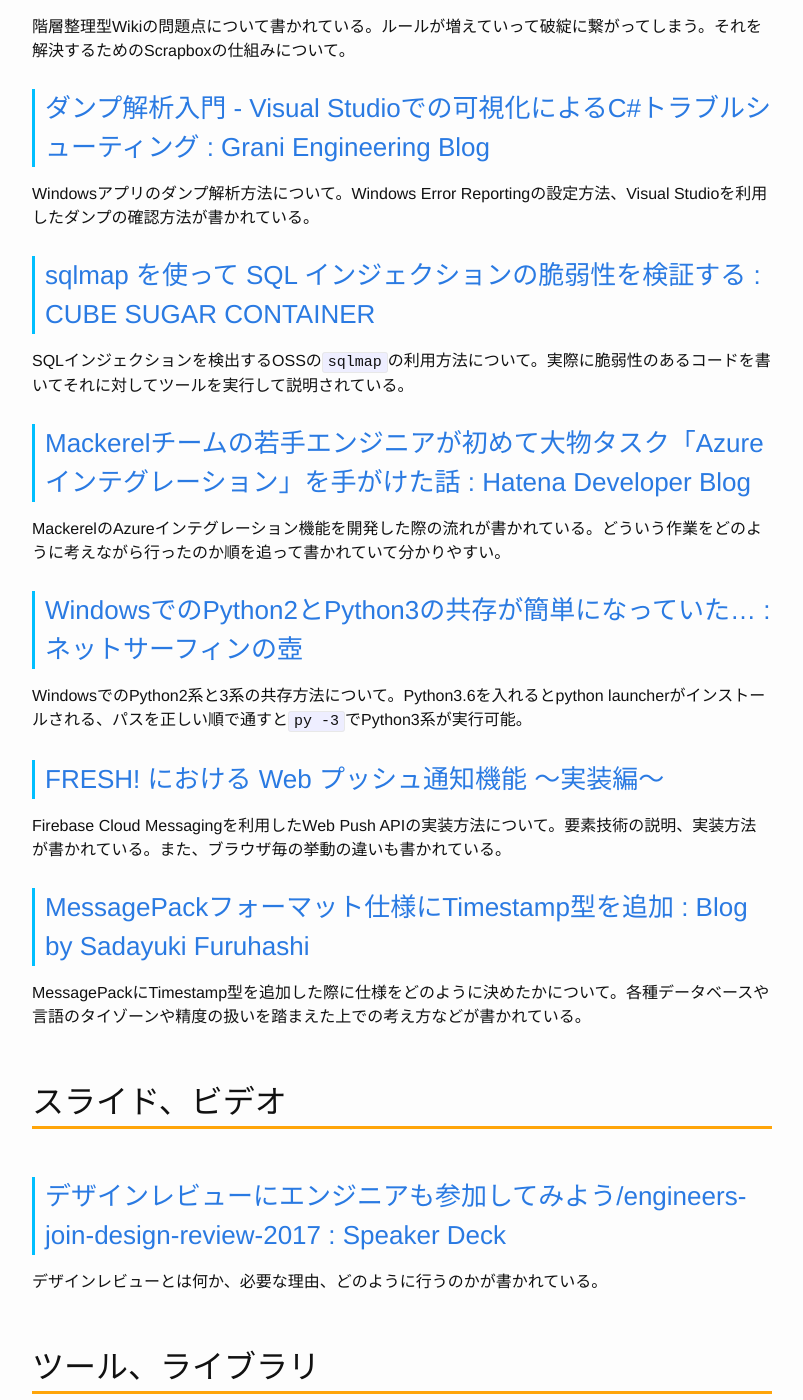
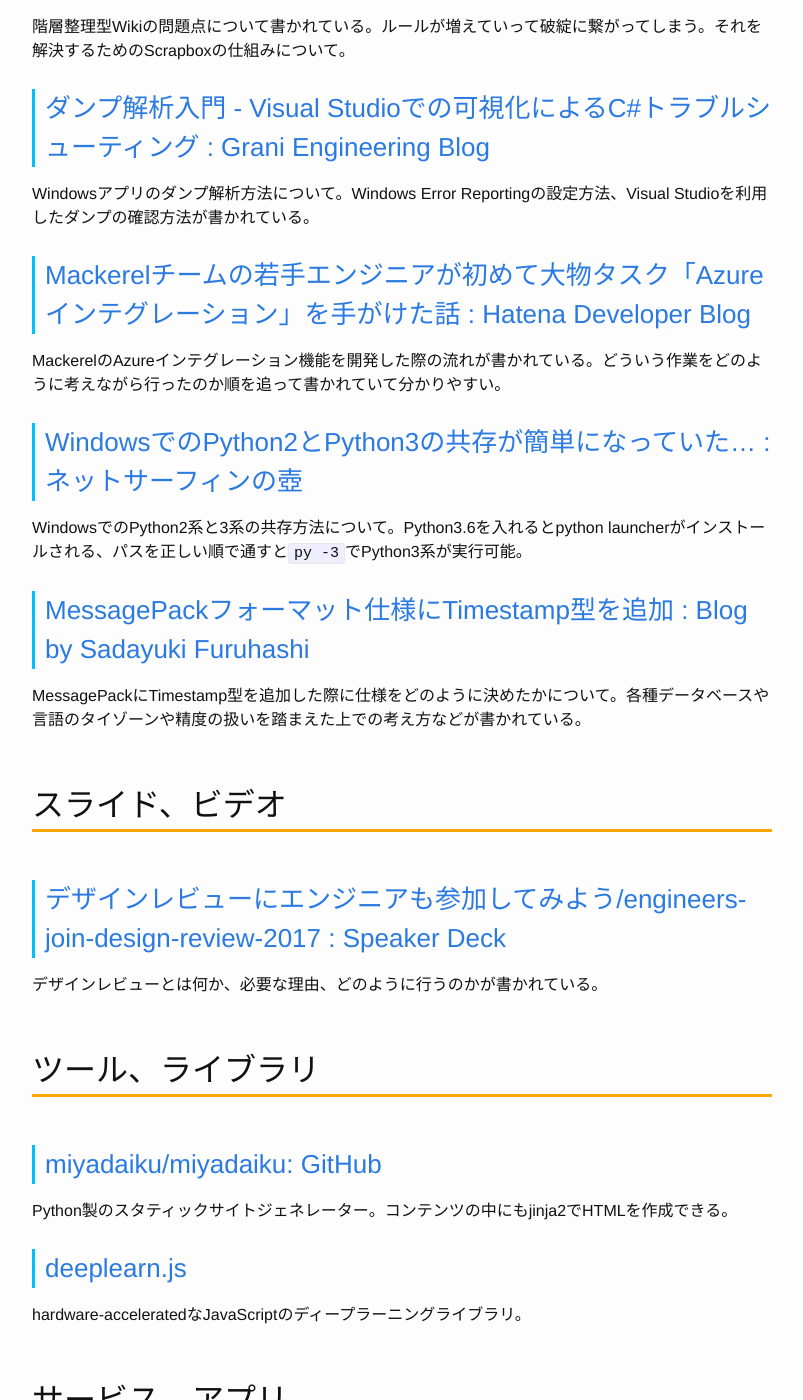
Before and after one commit to Gather-Tech/Gather-Tech.github.io, a Jekyll site: the page built from _posts/2017/2017-08-14-Gather59.md, in a window 1280 px wide and 1400 px high, scrolled down 1514 px. Shown: the whole window, without its empty margins (238-1041 px from the left). Built offline with Jekyll 4.4.1, drawn with Linux system fonts in a browser that asks for light colours.

Commit message:
Reduced articles

```diff
--- a/_posts/2017/2017-08-14-Gather59.md
+++ b/_posts/2017/2017-08-14-Gather59.md
@@ -39,10 +39,6 @@
 
 Windowsアプリのダンプ解析方法について。Windows Error Reportingの設定方法、Visual Studioを利用したダンプの確認方法が書かれている。
 
-### [sqlmap を使って SQL インジェクションの脆弱性を検証する : CUBE SUGAR CONTAINER](http://blog.amedama.jp/entry/2017/08/06/214443)
-
-SQLインジェクションを検出するOSSの`sqlmap`の利用方法について。実際に脆弱性のあるコードを書いてそれに対してツールを実行して説明されている。
-
 ### [Mackerelチームの若手エンジニアが初めて大物タスク「Azureインテグレーション」を手がけた話 : Hatena Developer Blog](http://developer.hatenastaff.com/entry/2017/08/08/120000)
 
 MackerelのAzureインテグレーション機能を開発した際の流れが書かれている。どういう作業をどのように考えながら行ったのか順を追って書かれていて分かりやすい。
@@ -50,10 +46,6 @@
 ### [WindowsでのPython2とPython3の共存が簡単になっていた… : ネットサーフィンの壺](http://blog.livedoor.jp/aiko_tech/archives/3067595.html)
 
 WindowsでのPython2系と3系の共存方法について。Python3.6を入れるとpython launcherがインストールされる、パスを正しい順で通すと`py -3`でPython3系が実行可能。
-
-### [FRESH! における Web プッシュ通知機能 〜実装編〜](https://developers.cyberagent.co.jp/blog/archives/9662/)
-
-Firebase Cloud Messagingを利用したWeb Push APIの実装方法について。要素技術の説明、実装方法が書かれている。また、ブラウザ毎の挙動の違いも書かれている。
 
 ### [MessagePackフォーマット仕様にTimestamp型を追加 : Blog by Sadayuki Furuhashi](http://frsyuki.hatenablog.com/entry/2017/08/10/144310)
 
```
